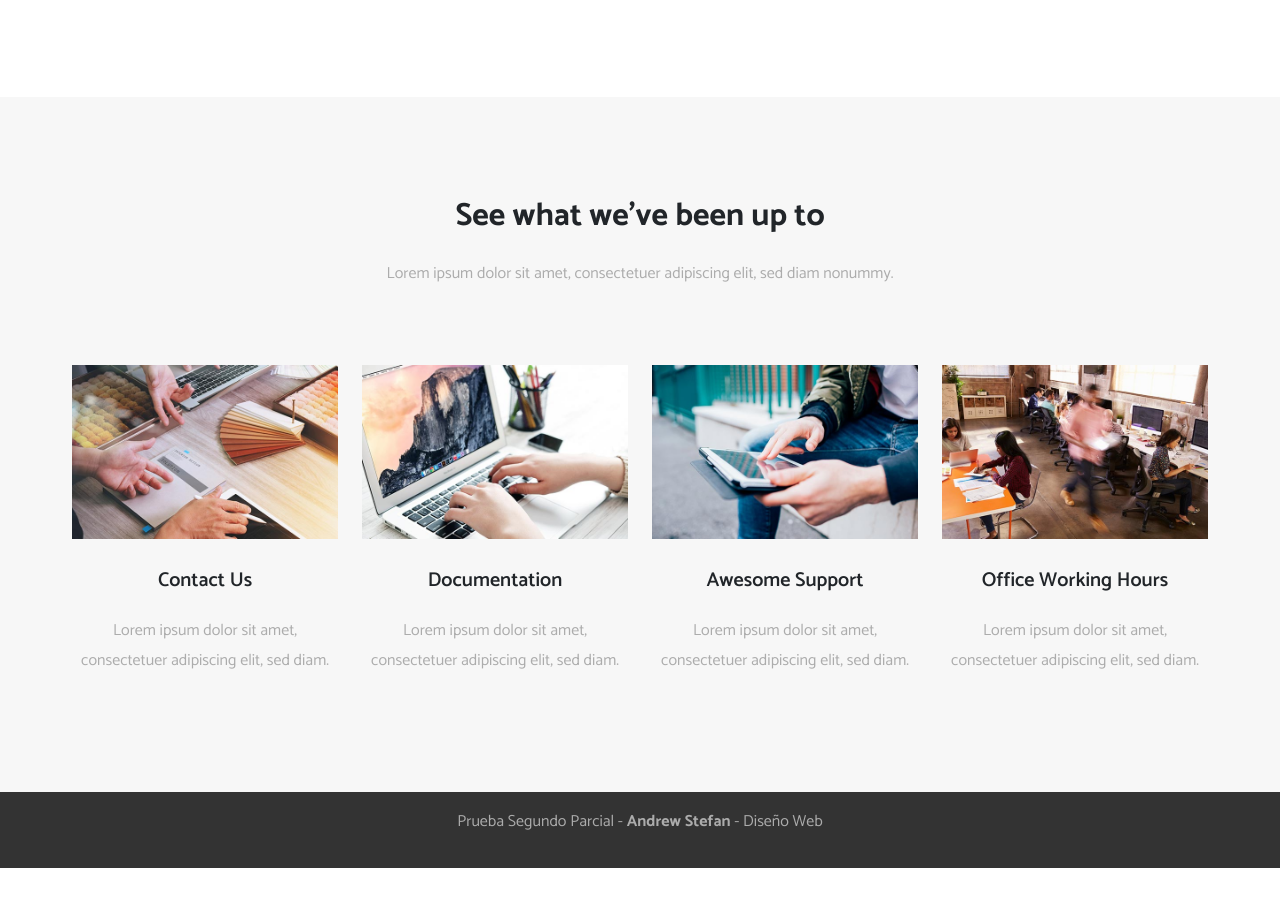
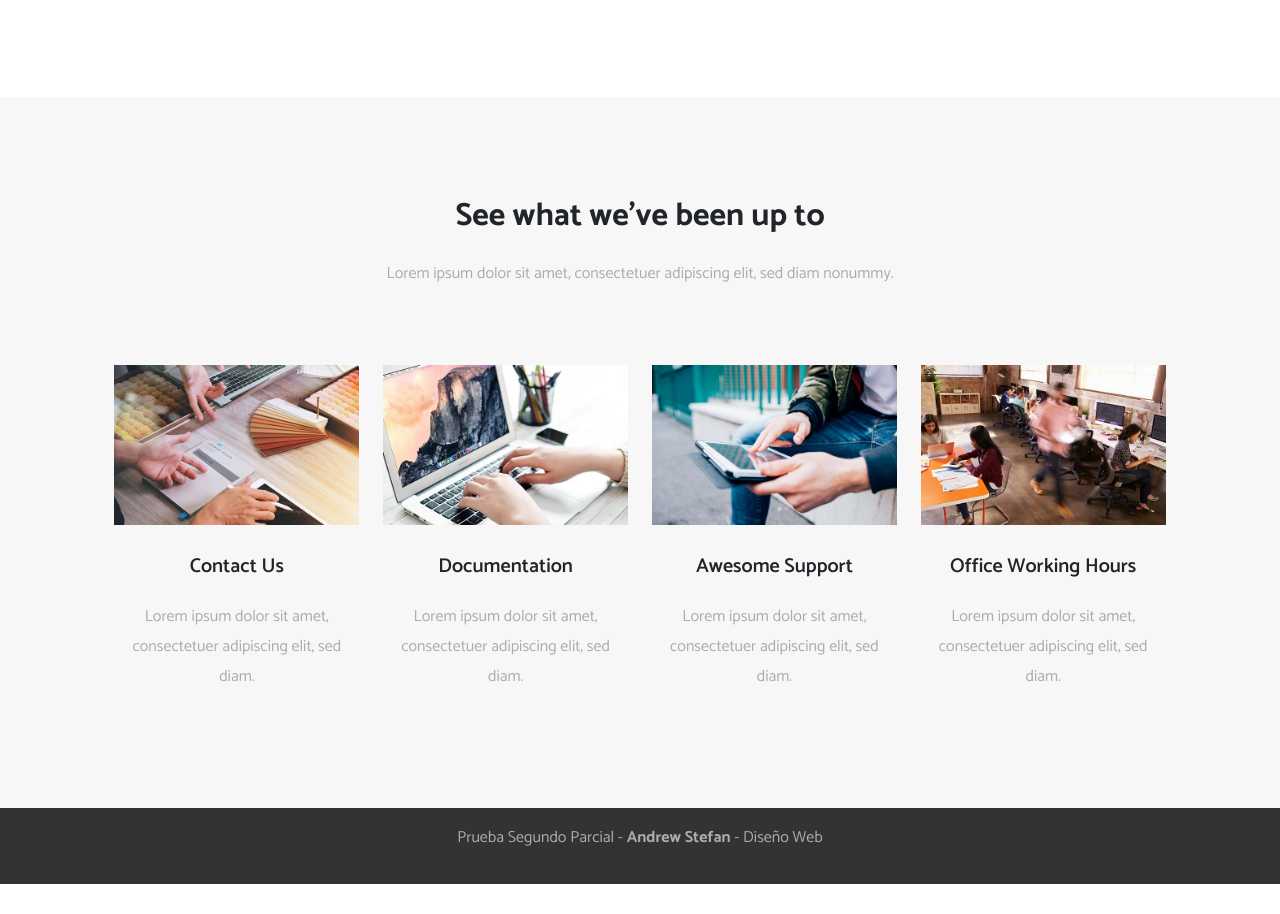
Before and after one commit to Andymahn/Prueba-2, a plain HTML site: page index.html in a window 1280 px wide. Shown: the part 891-1805 px from the top of the page. Drawn offline with Linux system fonts and the light colour scheme.

Commit message:
Add files via upload

```diff
--- a/css/style.css
+++ b/css/style.css
@@ -97,6 +97,6 @@ footer{
 
 #information{
 	background-color: var(--Fondo-gris);
-	padding-left: 60px;
-	padding-right: 60px;
+	padding-left: 8%;
+	padding-right: 8%;
 }
```
